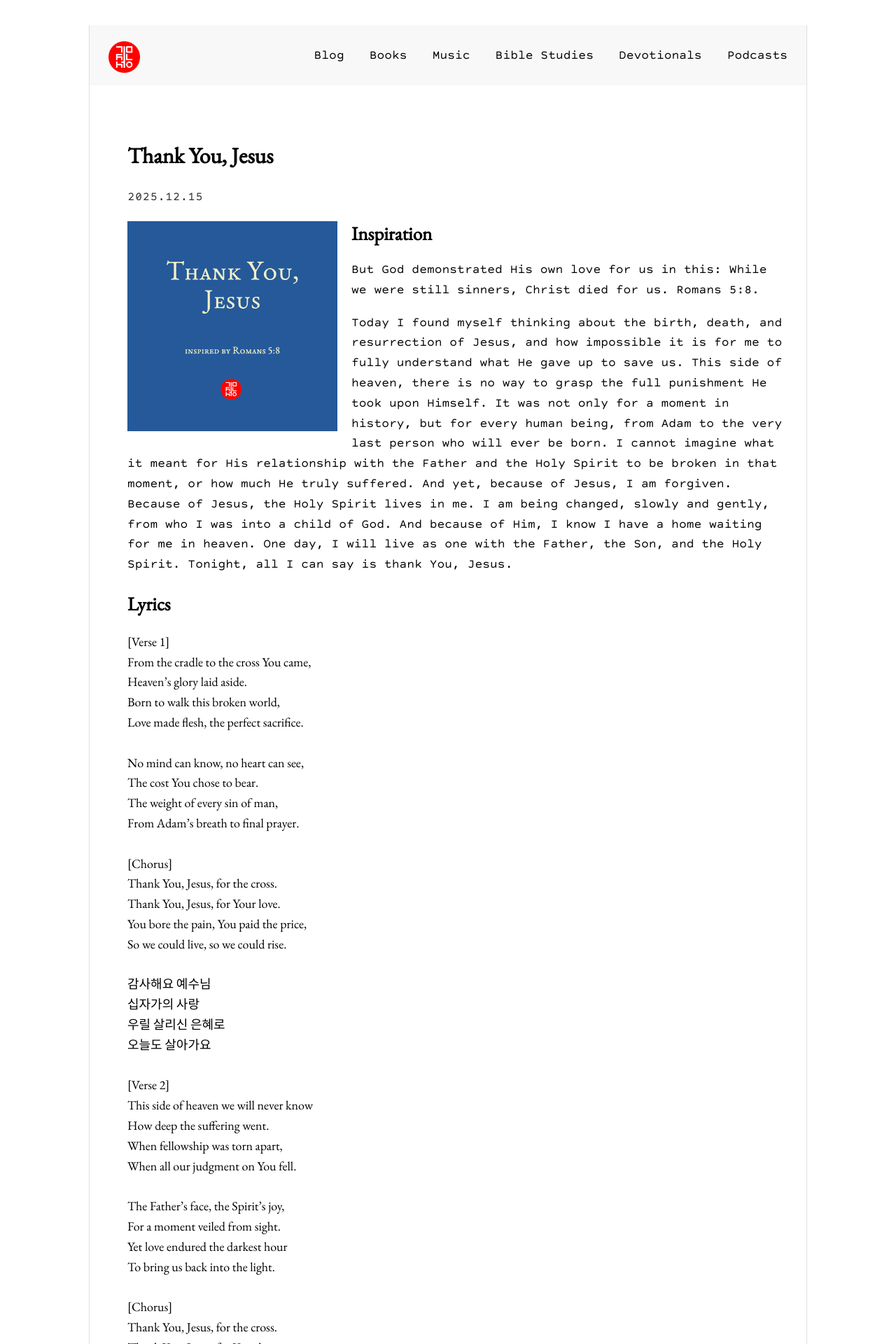
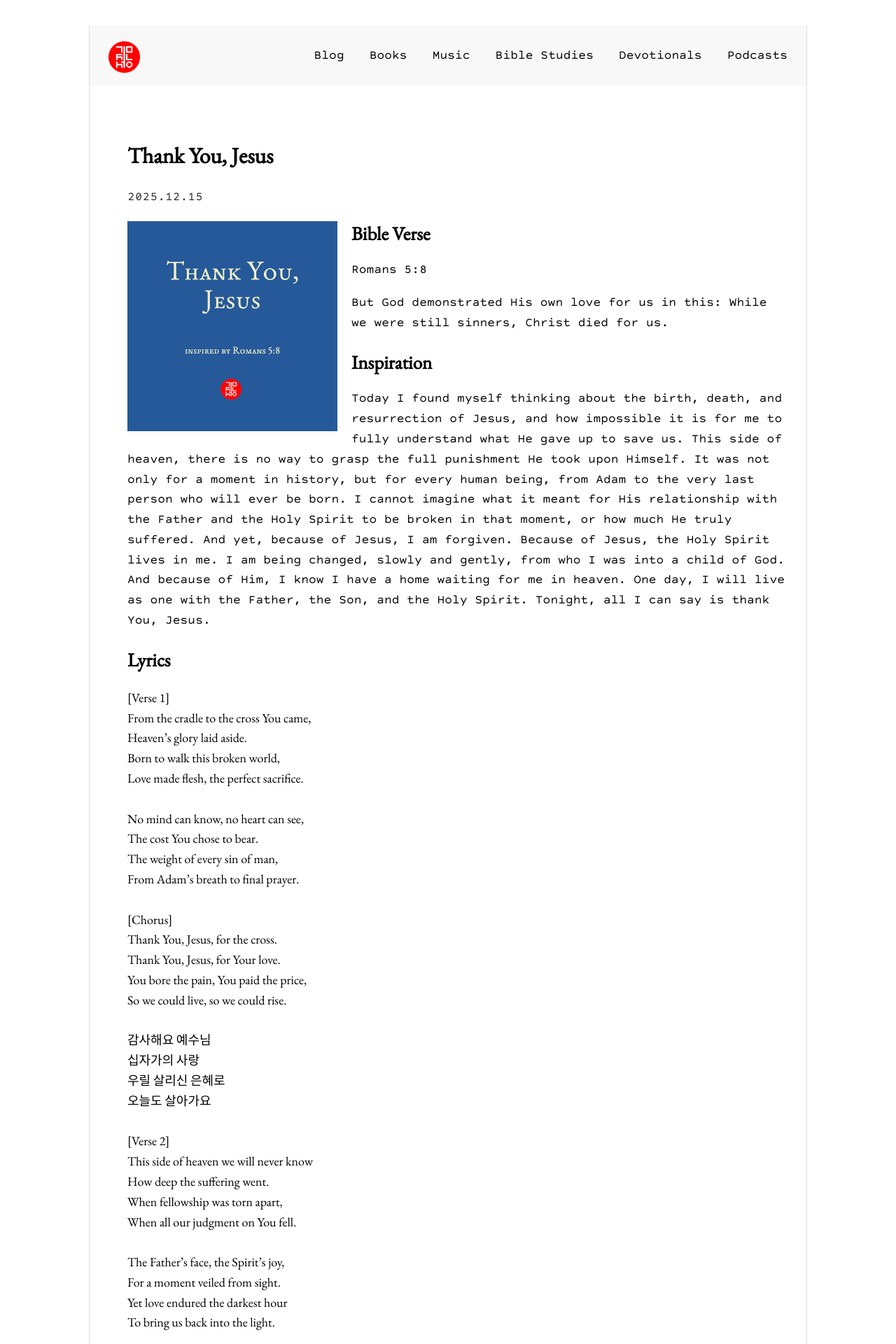
Before and after one commit to jnskm/jnskm.github.io, a Jekyll site: the page built from _music/thank-you-Jesus.md, in a window 1280 px wide. Shown: the top 1920 px of the page at 70% size. Built offline with Jekyll 4.4.1, drawn with Linux system fonts in a browser that asks for light colours.

Commit message:
update music files

```diff
--- a/_music/thank-you-Jesus.md
+++ b/_music/thank-you-Jesus.md
@@ -11,9 +11,13 @@ spotify: "https://open.spotify.com/album/3sH1cMFa6Hy4ATWx8vJSvU?si=Fu51_Zx0TEKMo
 apple_music: "https://music.apple.com/us/album/thank-you-jesus-single/1861694052"
 amazon_music: "https://music.amazon.com/albums/B0G7BZ3TYJ?marketplaceId=ATVPDKIKX0DER&musicTerritory=US&ref=dm_sh_CPL86UB97Iyzf0SVP4yXpXfu9"
 ---
+## Bible Verse
+
+Romans 5:8
+
+But God demonstrated His own love for us in this: While we were still sinners, Christ died for us.
+
 ## Inspiration
-
-But God demonstrated His own love for us in this: While we were still sinners, Christ died for us. Romans 5:8.
 
 Today I found myself thinking about the birth, death, and resurrection of Jesus, and how impossible it is for me to fully understand what He gave up to save us. This side of heaven, there is no way to grasp the full punishment He took upon Himself. It was not only for a moment in history, but for every human being, from Adam to the very last person who will ever be born. I cannot imagine what it meant for His relationship with the Father and the Holy Spirit to be broken in that moment, or how much He truly suffered. And yet, because of Jesus, I am forgiven. Because of Jesus, the Holy Spirit lives in me. I am being changed, slowly and gently, from who I was into a child of God. And because of Him, I know I have a home waiting for me in heaven. One day, I will live as one with the Father, the Son, and the Holy Spirit. Tonight, all I can say is thank You, Jesus.
 
```
Also changed, not shown: _music/beauty-greater.md (+2 -0 lines).
